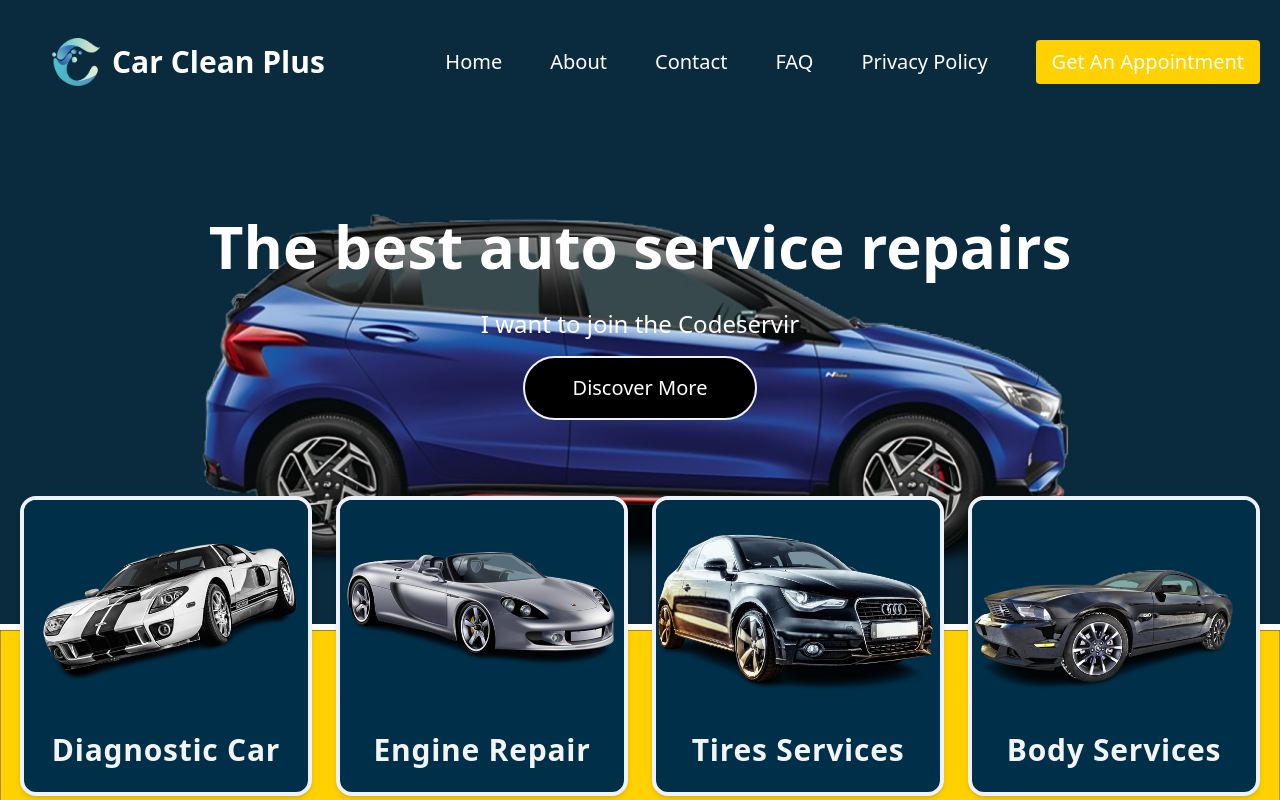
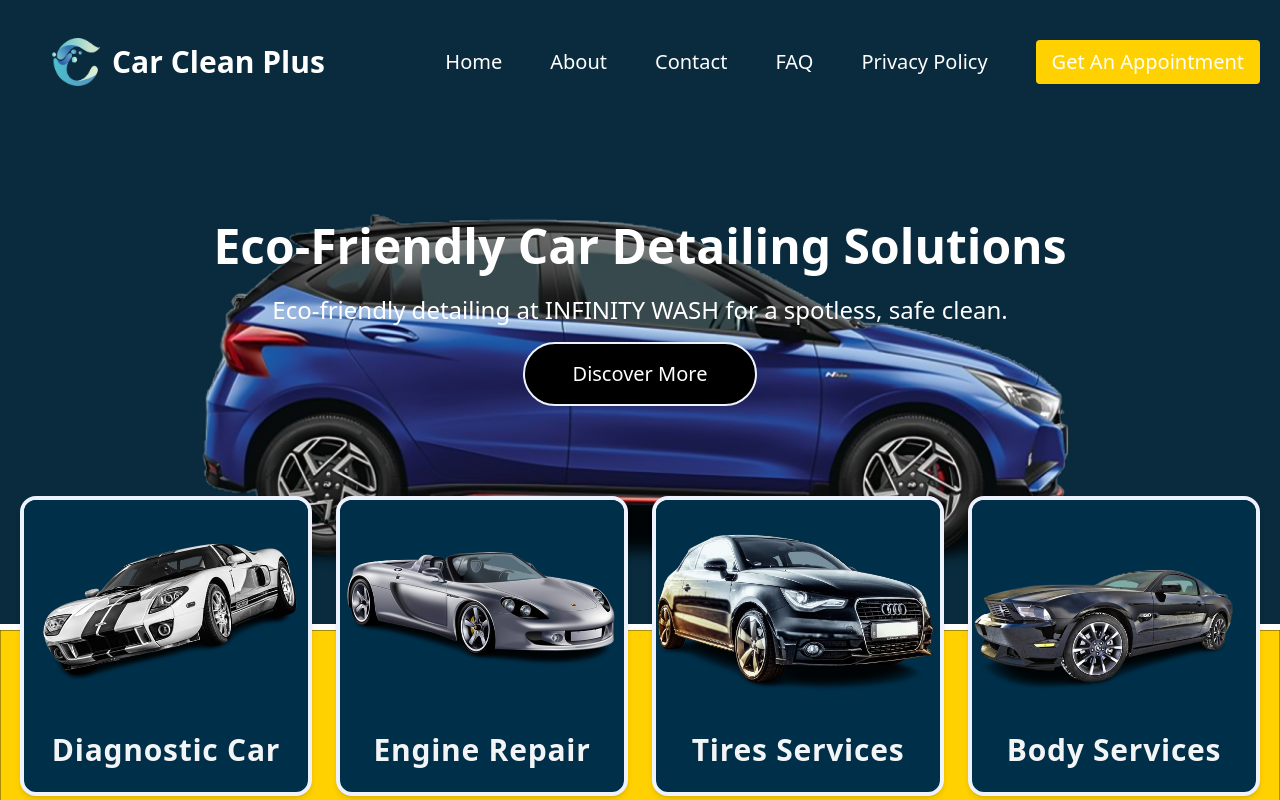
Before and after one commit to difmo/carcleanplus, a React (Vite) app: page / in a window 1280 px wide. Shown: the top 800 px of the page. Built offline with nearby package versions, Linux system fonts and the light colour scheme.

Commit message:
first commit

```diff
--- a/src/Components/CardSlider.jsx
+++ b/src/Components/CardSlider.jsx
@@ -8,20 +8,20 @@ import car3 from "../assets/cardslider/img2.png";
 
 const images = [
   {
-    title: "The best auto service repairs",
-    description: "I want to join the Codeservir",
+    title: "Ultimate Car Care Experience",
+    description: "Experience ultimate car care at INFINITY WASH, combining technology and eco-friendly practices for exceptional results that restore your vehicle’s beauty.",
     buttonText: "Discover More",
     image: car3,
   },
   {
-    title: "The best auto service repairs",
-    description: "I want to join the Codeservir",
+    title: "Affordable Car Cleaning with a Green Touch",
+    description: "Enjoy affordable, eco-friendly car cleaning at INFINITY WASH, where quality meets sustainability for a sparkling, responsible finish.",
     buttonText: "Discover More",
     image: car,
   },
   {
-    title: "The best auto service repairs",
-    description: "I want to join the Codeservir",
+    title: "Sustainable Car Care for Every Vehicle",
+    description: "Choose INFINITY WASH for eco-friendly car care using minimal water and safe products to keep your vehicle spotless and valued.",
     buttonText: "Discover More",
     image: home1,
   },
--- a/src/Components/ContactComponent.jsx
+++ b/src/Components/ContactComponent.jsx
@@ -10,9 +10,9 @@ function ContactComponent() {
     </div>
     <div className="text-center w-full md:w-1/2 flex flex-col justify-center p-4">
       <h2 className="text-xl md:text-2xl font-bold mb-4">Contact Information</h2>
-      <p className="mb-2">Email: example@example.com</p>
-      <p className="mb-2">Phone: +123 456 7890</p>
-      <p>Address: 123 Main Street, City, Country</p>
+      <p className="mb-2">Email :- carcleanplus@gmail.com</p>
+      <p className="mb-2">Phone :- +91 945-579-1624</p>
+      <p>Address :- 4/37 Vibhav Khand, Gomti Nagar, Lucknow, Uttar Pradesh, 226010</p>
     </div>
   </div>
   <div className="flex flex-col md:flex-row justify-center w-full">
--- a/src/Components/Footer.jsx
+++ b/src/Components/Footer.jsx
@@ -10,12 +10,7 @@ const handleFAQClick = () => {
 const Footer = () => {
   return (
     <footer
-      // className="text-white relative overflow-hidden w-full"
-      // style={{
-      //   backgroundImage: `url(${bgImage})`,
-      //   backgroundSize: "cover",
-      //   backgroundPosition: "center",
-      // }}
+
     >
       <div className="bg-black pt-5">
         <div className="mx-auto px-4 sm:px-6 lg:px-8 max-w-screen-xl relative z-10">
@@ -32,7 +27,7 @@ const Footer = () => {
                     href="https://www.youtube.com/your-channel"
                     target="_blank"
                     rel="noopener noreferrer"
-                    className="text-white hover:text-gray-700 mx-2"
+                    className="text-white hover:text-myyellow mx-2"
                   >
                     <IoLogoFacebook size={24} />
                     <span className="sr-only">Facebook</span>
@@ -41,7 +36,7 @@ const Footer = () => {
                     href="https://www.youtube.com/your-channel"
                     target="_blank"
                     rel="noopener noreferrer"
-                    className="text-white hover:text-gray-700 mx-2"
+                    className="text-white hover:text-myyellow mx-2"
                   >
                     <IoLogoInstagram size={24} />
                     <span className="sr-only">Instagram</span>
@@ -50,7 +45,7 @@ const Footer = () => {
                     href="https://www.youtube.com/your-channel"
                     target="_blank"
                     rel="noopener noreferrer"
-                    className="text-white hover:text-gray-700 mx-2"
+                    className="text-white hover:text-myyellow mx-2"
                   >
                     <IoLogoYoutube size={24} />
                     <span className="sr-only">YouTube</span>
@@ -88,7 +83,7 @@ const Footer = () => {
               <ul className="text-white font-medium">
                 <li className="mb-2 flex items-center justify-center md:justify-start">
                   <FaEnvelope className="mr-2" />
-                  <span>info@codeservir.com</span>
+                  <span>carcleanplus@gmail.com</span>
                 </li>
                 <li className="mb-2 flex items-center justify-center md:justify-start">
                   <FaPhoneAlt className="mr-2" />
--- a/src/Components/ImageSlider.jsx
+++ b/src/Components/ImageSlider.jsx
@@ -8,20 +8,20 @@ import header from "../assets/imageslider/slider.png";
 const ImageSlider = () => {
   const images = [
     {
-      title: "The best auto service repairs",
-      description: "I want to join the Codeservir",
+      title: "Eco-Friendly Car Detailing Solutions",
+      description: "Eco-friendly detailing at INFINITY WASH for a spotless, safe clean.",
       buttonText: "Discover More",
       image: header2,
     },
     {
-      title: "The best auto service repairs",
-      description: "I want to join the Codeservir",
+      title: "Comprehensive Car Cleaning Services",
+      description: "Comprehensive car cleaning with minimal water for outstanding results.",
       buttonText: "Discover More",
       image: header3,
     },
     {
-      title: "The best auto service repairs",
-      description: "I want to join the Codeservir",
+      title: "Professional Car Cleaning with Water Conservation",
+      description: "Innovative car cleaning using 20 litres, conserving water responsibly",
       buttonText: "Discover More",
       image: header,
     },
@@ -51,7 +51,7 @@ const ImageSlider = () => {
               className="w-full bg-no-repeat object-cover "
             />
             <div className=" flex flex-col items-center  absolute top-0  bottom-32 left-0 right-0     justify-center text-center">
-              <h1 className="text-3xl md:text-4xl lg:text-6xl font-bold lg:px-40 text-mywhite p-4">
+              <h1 className="text-3xl md:text-3xl lg:text-5xl font-bold lg:px-40 text-mywhite p-2">
                 {image.title}
               </h1>
               <p className="font-medium sm:text-2xl text-mywhite p-4">
--- a/src/Components/Pages/Faq.jsx
+++ b/src/Components/Pages/Faq.jsx
@@ -9,7 +9,7 @@ function Faq() {
         id="faq"
         className="selection object-cover mx-4 md:mx-48 my-8 md:my-16 h-36 md:h-72 bg-[rgb(0,69,120)] rounded-3xl"
       >
-        <div className="font-bold text-3xl md:text-6xl text-cyan-50 text-center py-8 md:py-20 px-6 md:px-64 lin">
+        <div className="font-bold text-3xl md:text-6xl text-cyan-50 text-center py-8 md:py-24 px-6 md:px lin">
           Frequently Asked Questions
         </div>
       </div>
--- a/src/Components/Pages/HelpSupport.jsx
+++ b/src/Components/Pages/HelpSupport.jsx
@@ -4,7 +4,7 @@ function HelpSupport() {
   return (
     <>
       <div className="object-cover mx-4 md:mx-48 my-8 md:my-16 h-36 md:h-72 bg-[rgb(0,69,120)] rounded-3xl">
-        <div className="font-medium text-3xl md:text-7xl text-cyan-50 text-center py-14 md:py-20 px-4  md:px-64">
+        <div className="font-medium text-3xl md:text-7xl text-cyan-50 text-center py-10 md:py-28 px-6  md:px-">
           Help & Support
         </div>
       </div>
--- a/src/Components/Pages/TermsofService.jsx
+++ b/src/Components/Pages/TermsofService.jsx
@@ -5,7 +5,7 @@ function TermsofService() {
   return (
     <>
       <div className="object-cover mx-4 md:mx-48 my-8 md:my-16 h-36 md:h-72 bg-[rgb(0,69,120)] rounded-3xl">
-        <div className="px-5 py-12 text-4xl font-medium self-center md:text-7xl text-cyan-50 md:py-24 md:px-72">
+        <div className="pl-14 py-12 text-4xl font-medium justify-center-center md:text-7xl text-cyan-50 md:py-24 md:px-72">
           Terms of Service
         </div>
       </div>
```
